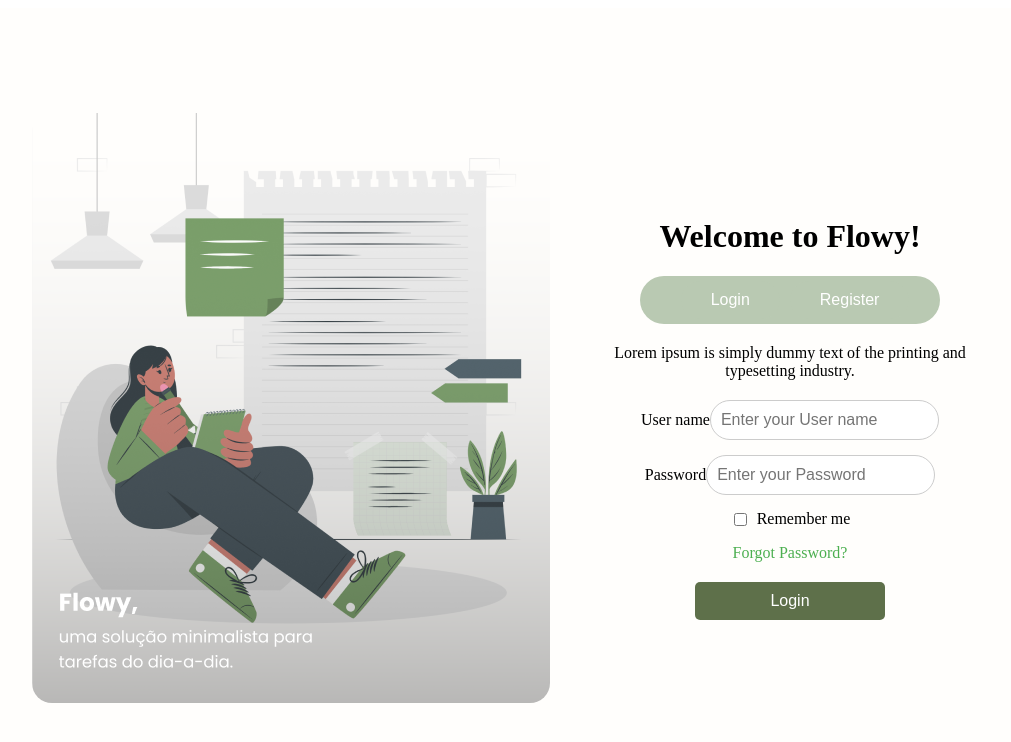
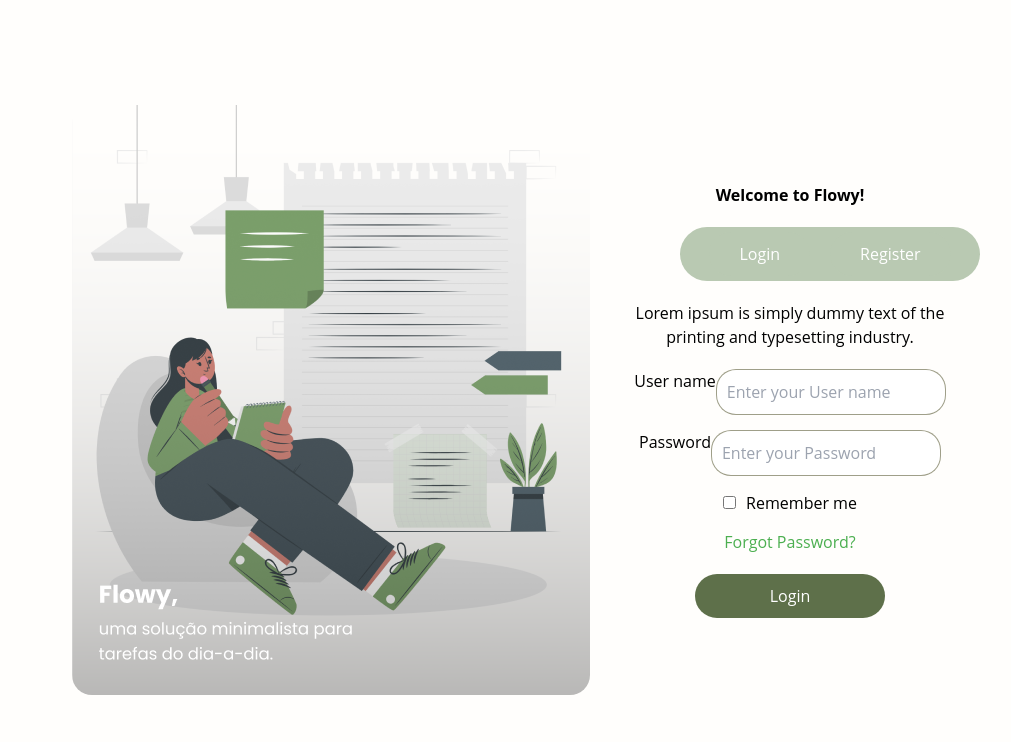
Before and after one commit to ofofomat/flowy-front, an Angular app: page /login in a window 1280 px wide. Shown: the top 742 px of the page, without its empty margins (109-1120 px from the left). Built offline with nearby package versions, Linux system fonts and the light colour scheme.

Commit message:
feat: melhorias no front e adição da biblioteca tailwind

```diff
--- a/angular.json
+++ b/angular.json
@@ -25,7 +25,10 @@
               "src/assets"
             ],
             "styles": [
-              "src/styles.css"
+              "src/styles.css",
+              "node_modules/tailwindcss/base.css",
+              "node_modules/tailwindcss/components.css",
+              "node_modules/tailwindcss/utilities.css"
             ],
             "scripts": []
           },
--- a/package.json
+++ b/package.json
@@ -3,7 +3,7 @@
   "version": "0.0.0",
   "scripts": {
     "ng": "ng",
-    "start": "ng serve",
+    "start": "ng serve --o",
     "build": "ng build",
     "watch": "ng build --watch --configuration development",
     "test": "ng test"
@@ -27,12 +27,15 @@
     "@angular/cli": "^17.2.2",
     "@angular/compiler-cli": "^17.2.0",
     "@types/jasmine": "~5.1.0",
+    "autoprefixer": "^10.4.19",
     "jasmine-core": "~5.1.0",
     "karma": "~6.4.0",
     "karma-chrome-launcher": "~3.2.0",
     "karma-coverage": "~2.2.0",
     "karma-jasmine": "~5.1.0",
     "karma-jasmine-html-reporter": "~2.1.0",
+    "postcss": "^8.4.38",
+    "tailwindcss": "^3.4.3",
     "typescript": "~5.3.2"
   }
 }
--- a/src/app/components/login/login.component.css
+++ b/src/app/components/login/login.component.css
@@ -10,6 +10,7 @@
   padding: 40px;
   max-width: 400px;
   text-align: center;
+  border-color: #e2dbd1;
 }
 
 .image-container {
@@ -40,7 +41,6 @@
 .button-container button {
   padding: 10px 20px;
   border: none;
-  border-radius: 5px;
   background-color: #b9c9b2;
   color: #ffffff;
   font-size: 16px;
@@ -48,7 +48,7 @@
   border-radius: 50px;
   /* margin: 5px; */
   margin-left: 10px;
-  margin-rigt: 10px;
+  margin-right: 10px;
   padding-left: 30px;
   padding-right: 30px;
 }
@@ -69,6 +69,7 @@ form {
 
 .input-container {
   margin-bottom: 15px;
+  display: flex;
 }
 
 .input-container label {
@@ -77,7 +78,7 @@ form {
 
 .input-container input {
   padding: 10px;
-  border: 1px solid #ccc;
+  border: 1px solid #7c7c5fbb;
   border-radius: 20px; /* Ajusta o arredondamento dos cantos */
   font-size: 16px;
 }
@@ -107,6 +108,7 @@ button[type="submit"] {
   color: #ffffff;
   font-size: 16px;
   cursor: pointer;
+  border-radius: 50px;
 }
 
 button[type="submit"]:hover {
--- a/src/app/components/login/login.component.html
+++ b/src/app/components/login/login.component.html
@@ -3,7 +3,7 @@
     <img src="../../../assets/login.png" alt="Login Image">
   </div>
   <div class="form-container">
-    <h1>Welcome to Flowy!</h1>
+    <p class="font-bold">Welcome to Flowy!</p>
     <div class="button-container">
       <button>Login</button>
       <button>Register</button>
--- a/src/styles.css
+++ b/src/styles.css
@@ -1 +1,8 @@
-/* You can add global styles to this file, and also import other style files */
+@tailwind base;
+@tailwind components;
+@tailwind utilities;
+
+body {
+  font-family: 'Open Sans', sans-serif;
+  background-color: #fffefc;
+}
--- /dev/null
+++ b/tailwind.config.js
@@ -0,0 +1,8 @@
+/** @type {import('tailwindcss').Config} */
+module.exports = {
+  content: ["./src/**/*.{html,js}"],
+  theme: {
+    extend: {},
+  },
+  plugins: [],
+}
```
Also changed, not shown: 1 other file (tests, documents, lock files or other folders).
